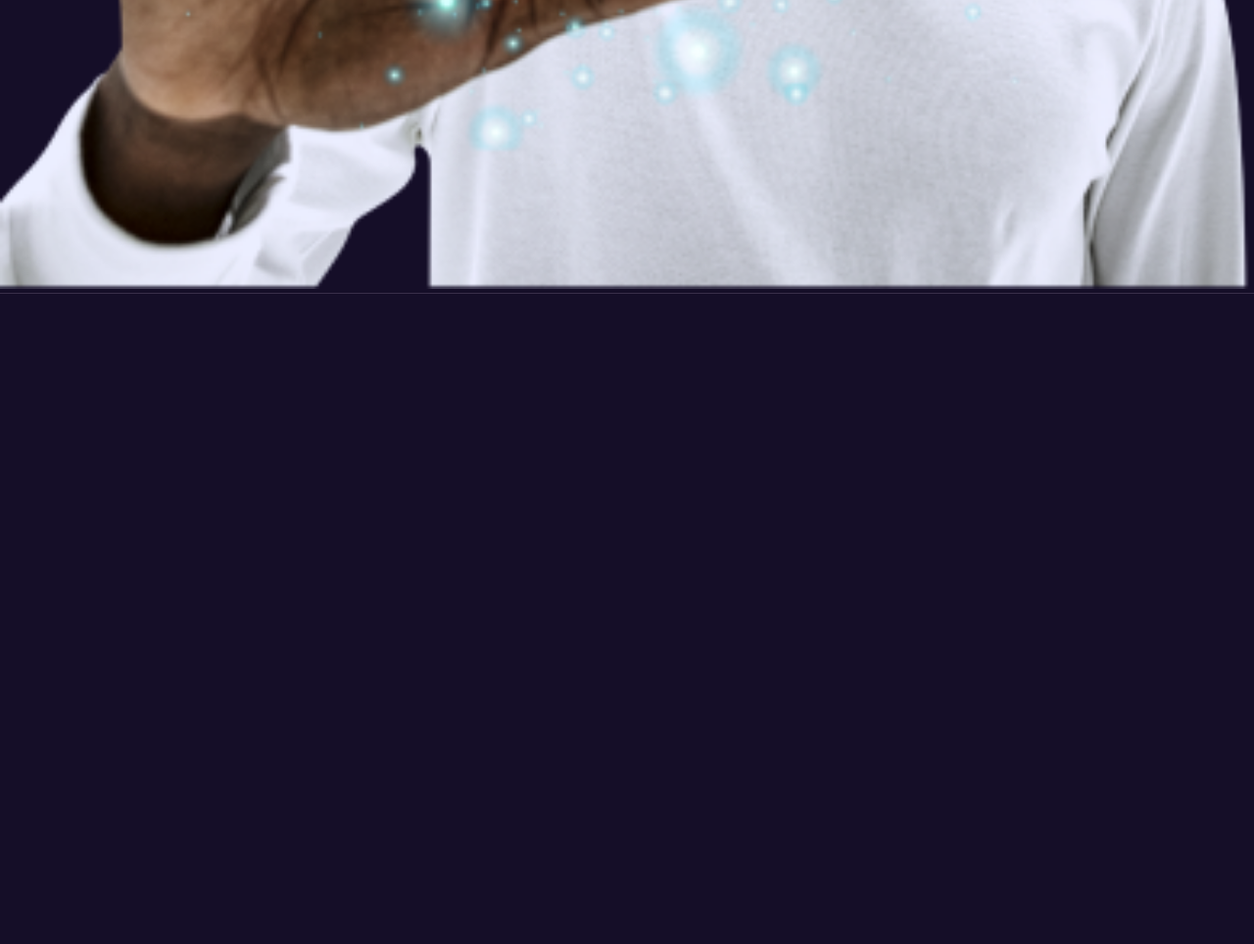
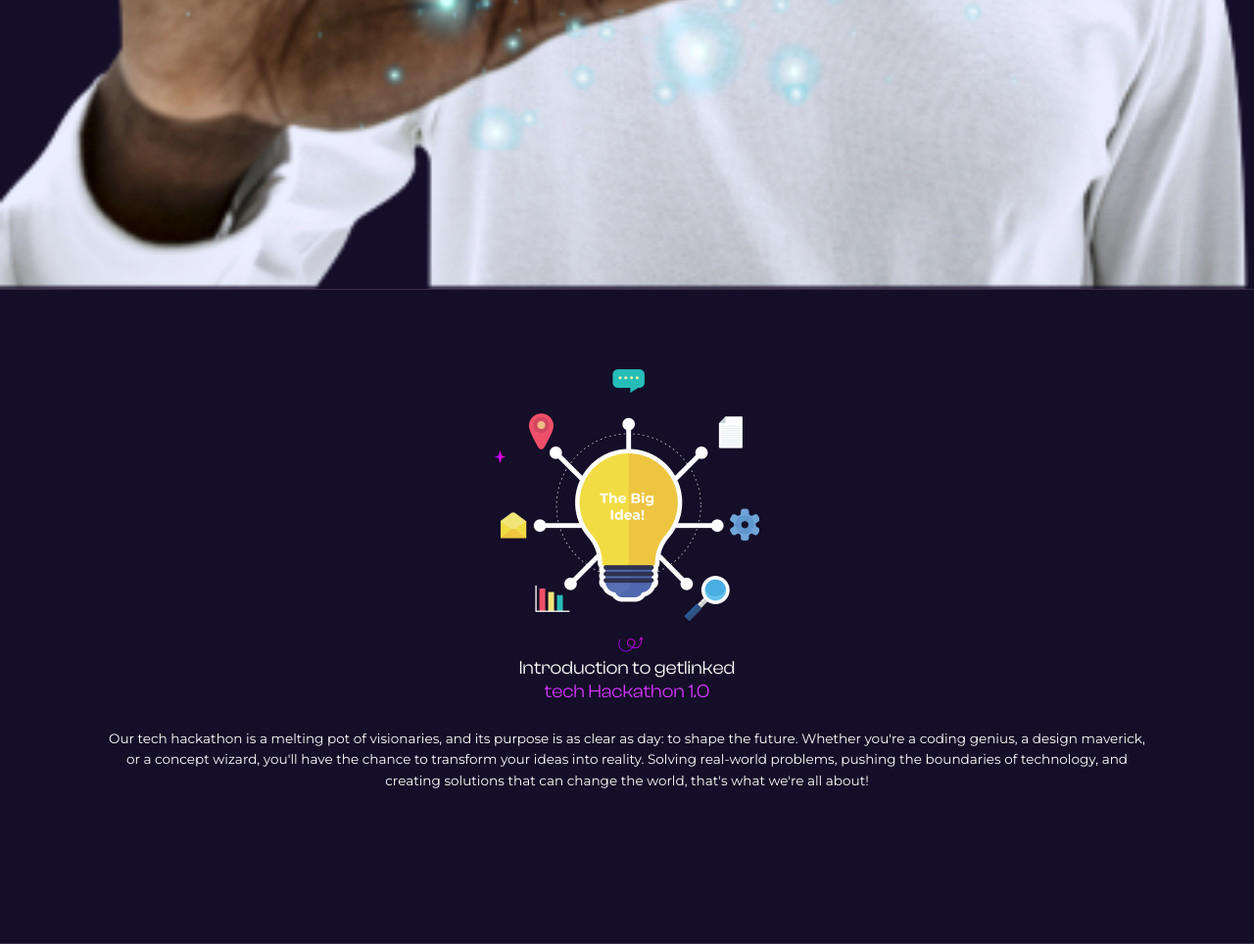
Before and after one commit to JoeMarv/getlinked, a plain HTML site: page index.html in a window 1280 px wide. Shown: the part 2130-3094 px from the top of the page at 98% size. Before the commit the page ends 2430 px from the top, so only its background shows below. Drawn offline with nearby package versions, Linux system fonts and the light colour scheme.

Commit message:
introduction done

```diff
--- a/index.html
+++ b/index.html
@@ -33,7 +33,7 @@
         </div>
     </menu>
 
-    <section class="intro">
+    <section class="title">
         <article class="register">
             <img src="assets/ignite.svg" alt="Ignite" class="ignite">
 
@@ -65,6 +65,23 @@
         </div>
     </section>
 
+
+    <section class="intro">
+        <img src="assets/bulb.png" alt="bulb" class="sec-img">
+
+        <div class="intro-text">
+            <span class="intro-text-h1">Introduction to getlinked</span>
+            <span class="intro-text-h2">tech Hackathon 1.0</span>
+
+            <span class="intro-text-body">Our tech hackathon is a melting pot of visionaries, and
+                its purpose is as clear as day: to shape the future. Whether you're a coding
+                genius, a design maverick, or a concept wizard, you'll have the chance to
+                transform your ideas into reality. Solving real-world problems, pushing the
+                boundaries of technology, and creating solutions that can change the world,
+                that's what we're all about!</span>
+        </div>
+    </section>
+
     <script src="app.js"></script>
 </body>
 </html>
--- a/styles.css
+++ b/styles.css
@@ -112,10 +112,9 @@ body {
     background-image: var(--clr-gradient);
 }
 
-.intro {
+.title {
     display: flex;
     flex-direction: column;
-    border-bottom: 0.5px solid #efd6f528;
 }
 
 .register {
@@ -138,7 +137,7 @@ body {
     height: auto;
 }
 
-.intro span {
+.title span {
     font-family: var(--ff2);
     font-weight: 400;
     margin: 4vw 10vw;
@@ -188,4 +187,40 @@ body {
 .hero {
     height: auto;
     width: 100vw;
+    border-bottom: 0.5px solid #efd6f528;
 }
+
+.intro {
+    display: flex;
+    flex-direction: column;
+    align-items: center;
+    padding: 6vw 8vw 10vw 8vw;
+    text-align: center;
+    border-bottom: 0.5px solid #efd6f528;
+}
+
+.intro-text {
+    display: flex;
+    flex-direction: column;
+}
+
+.intro-text-h1 {
+    font-family: var(--ff1);
+    font-weight: 700;
+    font-size: 1.2em;
+}
+
+.intro-text-h2 {
+    font-family: var(--ff1);
+    font-weight: 700;
+    font-size: 1.2em;
+    color: var(--clr-light-purple);
+}
+
+.intro-text-body {
+    font-family: var(--ff2);
+    font-weight: 400;
+    font-size: 0.85em;
+    margin: 2vw 0vw;
+    line-height: 1.6;
+}
```
Also changed, not shown: assets/bulb.png (added).
